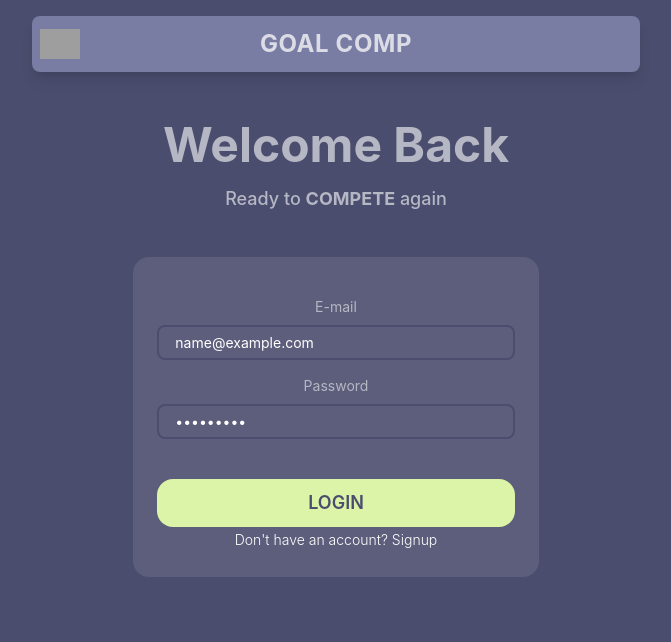
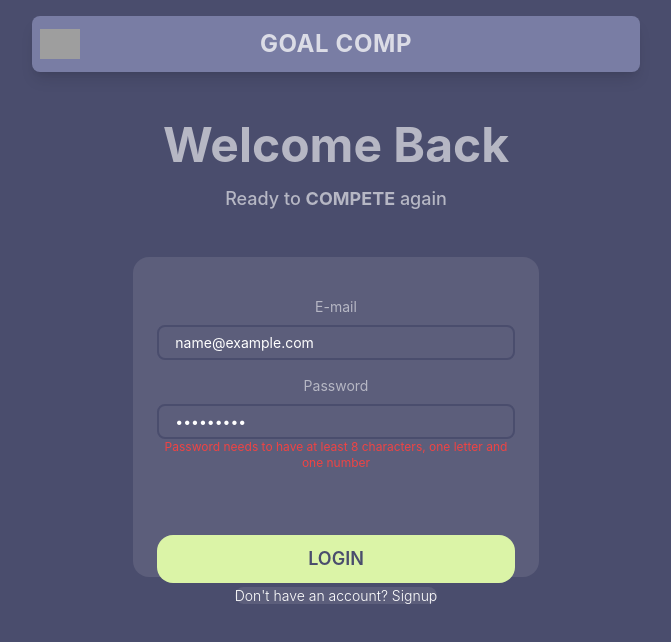
Before and after one commit to vaib-sem/goal_comp, a React (Vite) app in the folder frontend/: page /signin in a window 1280 px wide. Both pictures are taken after typing "name@example.com", "Sample123" into the empty fields and a click on the button "LOGIN". Shown: the top 642 px of the page, without its empty margins (304-975 px from the left). Built offline with nearby package versions, Linux system fonts and the light colour scheme; no server answers; grey boxes are pictures that could not be loaded; a web font is replaced by a local one.

Commit message:
bug fixed

```diff
--- a/frontend/src/pages/Signin.jsx
+++ b/frontend/src/pages/Signin.jsx
@@ -57,9 +57,12 @@ const Signin = () => {
               <form action='POST' onSubmit={HandleSubmit}>
                 <p className='pt-4 pb-2 text-sm text-[#b6b7c4]'>E-mail</p>
                 <input onChange={HandleInput} type='email' placeholder='XYZ@gmail.com' name='username' className='w-full h-[2.2rem] rounded-lg px-4 text-white text-sm bg-[#5c5e7b] border-[#4A4D6D] border-2'></input>
+                {Errors.username && <p className='text-red-500 text-xs'>{Errors.username}</p>}
+                <br></br>
 
                 <p className='pt-4 pb-2 text-sm text-[#b6b7c4]'>Password</p>
                 <input onChange={HandleInput} type='password' placeholder='Enter Password' name='password' className='w-full h-[2.2rem] rounded-lg px-4 text-white text-sm bg-[#5c5e7b] border-[#4A4D6D] border-2 '></input>
+                {Errors.password && <p className='text-red-500 text-xs'>{Errors.password}</p>}
                 <br></br>
 
                 <button type='submit' className=' w-full  rounded-2xl h-[3rem] mt-10 bg-[#DBF4A7] hover:bg-[#C5DB96] text-center font-semibold text-lg text-[#4A4D6D]'>LOGIN</button>
```
